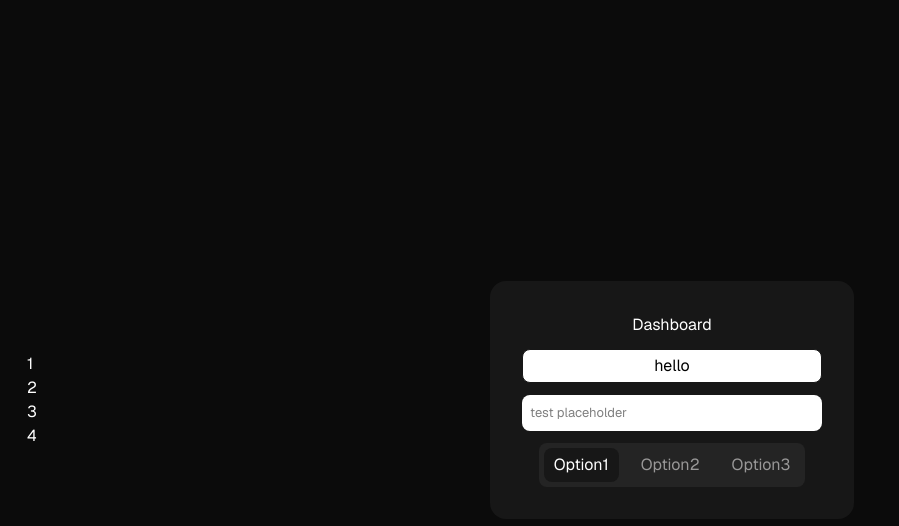
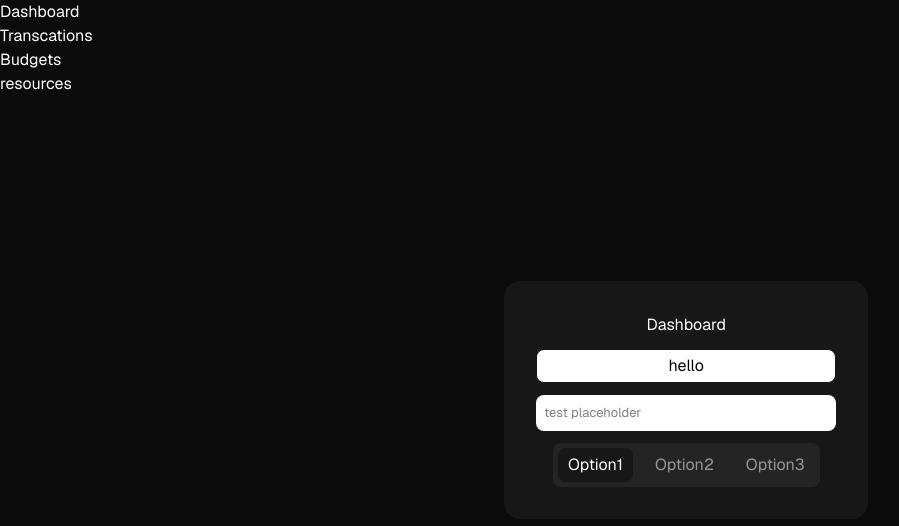
Before and after one commit to oscarrbridge/financial-dashboard-aut, a Next.js app: page / in a window 1280 px wide. Shown: the top 526 px of the page, without its empty margins (0-899 px from the left). Built offline with nearby package versions, Linux system fonts and the light colour scheme; no server answers.

Commit message:
Added Links to the nav bar

```diff
--- a/app/components/ui/navBar.tsx
+++ b/app/components/ui/navBar.tsx
@@ -1,10 +1,12 @@
+import Link from "next/link";
+
 export default function NavBar(){
     return (
-        <div className="flex flex-col">
-            <p>1</p>
-            <p>2</p>
-            <p>3</p>
-            <p>4</p>
+        <div className="flex flex-col ">
+            <Link href="/">Dashboard</Link>
+            <Link href="/transactions">Transcations</Link>
+            <Link href="/budgets">Budgets</Link>
+            <Link href="/resources">resources</Link>
         </div>
     );
 }
--- a/app/layout.tsx
+++ b/app/layout.tsx
@@ -31,7 +31,7 @@ export default function RootLayout({
     >
       <body className="min-h-screen flex flex-row bg-background items-center text-text">
         <AuthProvider>
-          <div className="basis-[5%] shrink-0 flex justify-center">
+          <div className="basis-[5%] shrink-0 h-screen flex justify-center">
             <NavBar />
           </div>
           <main className="basis-[95%] grow min-w-0 flex justify-center">{children}</main>
```
